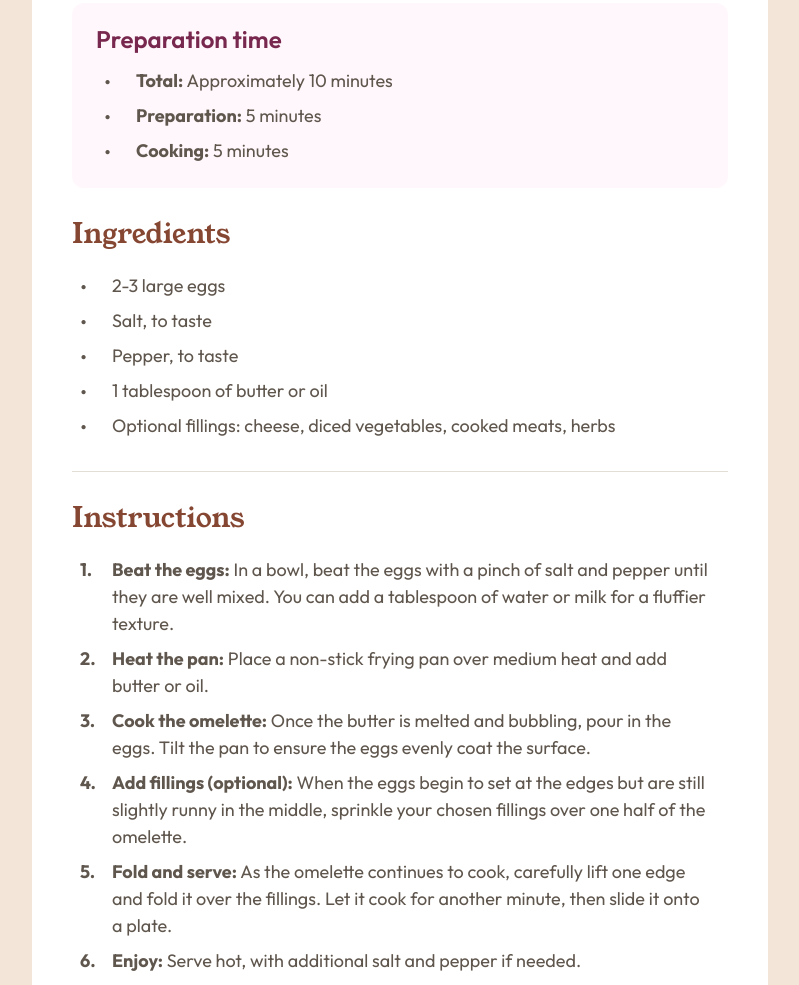
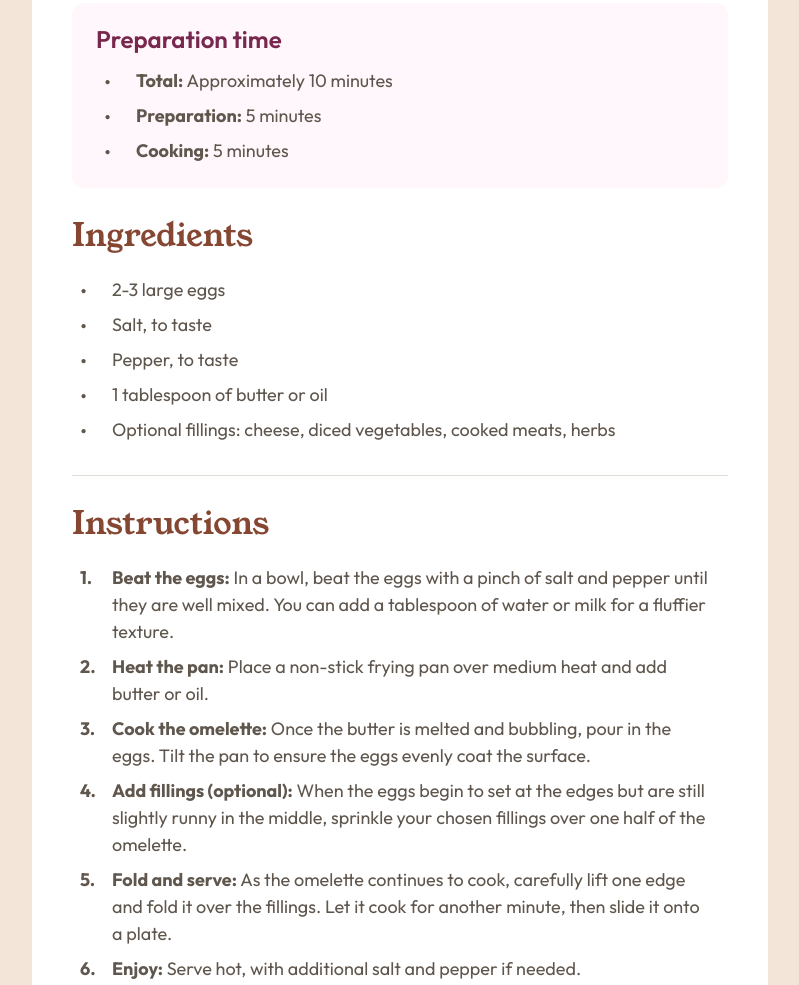
Before and after one commit to richardkenyon-elitehacker/recipe-page-main, a plain HTML site: page index.html in a window 1280 px wide. Shown: the part 682-1667 px from the top of the page, without its empty margins (240-1039 px from the left). Drawn offline with Linux system fonts and the light colour scheme.

Commit message:
clamp for fonts

```diff
--- a/style.css
+++ b/style.css
@@ -40,7 +40,7 @@ section {
     font-family: "Young Serif", serif;
     font-weight: 400;
     font-style: normal;
-    font-size: 28px;
+    font-size: clamp(1.75rem, calc(2vw + 0.5rem), 2rem);
     line-height: 100%;
     letter-spacing: 0%;
 }
@@ -204,10 +204,6 @@ section:last-child {
         margin: 128px auto;
     }
 
-    /*.text-preset-1 {
-        font-size: 40px;
-    }*/
-
     .recipe {
         padding: 40px;
         border-radius: 24px;
@@ -232,8 +228,4 @@ section:last-child {
         width: 100%;
         max-width: 736px;
     }
-
-    /*.text-preset-1 {
-        font-size: 40px;
-    }*/
 }
```
